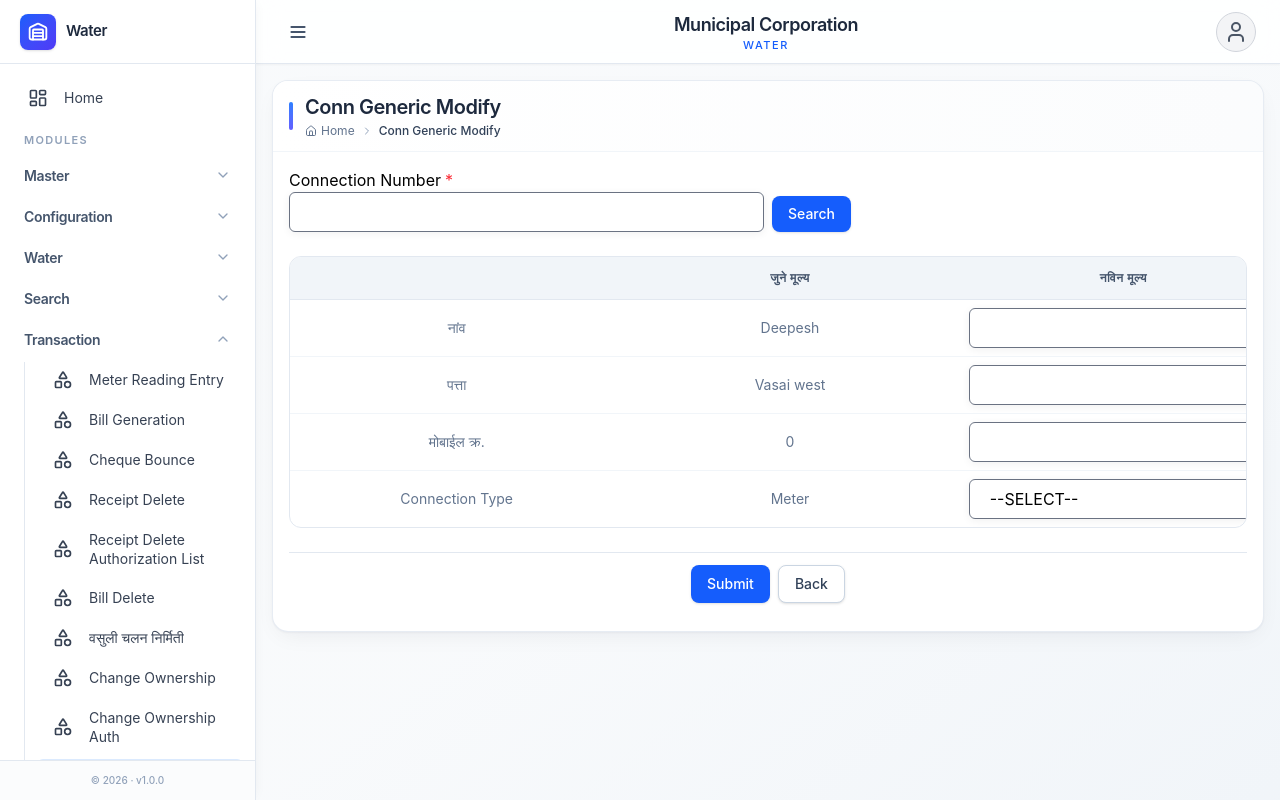
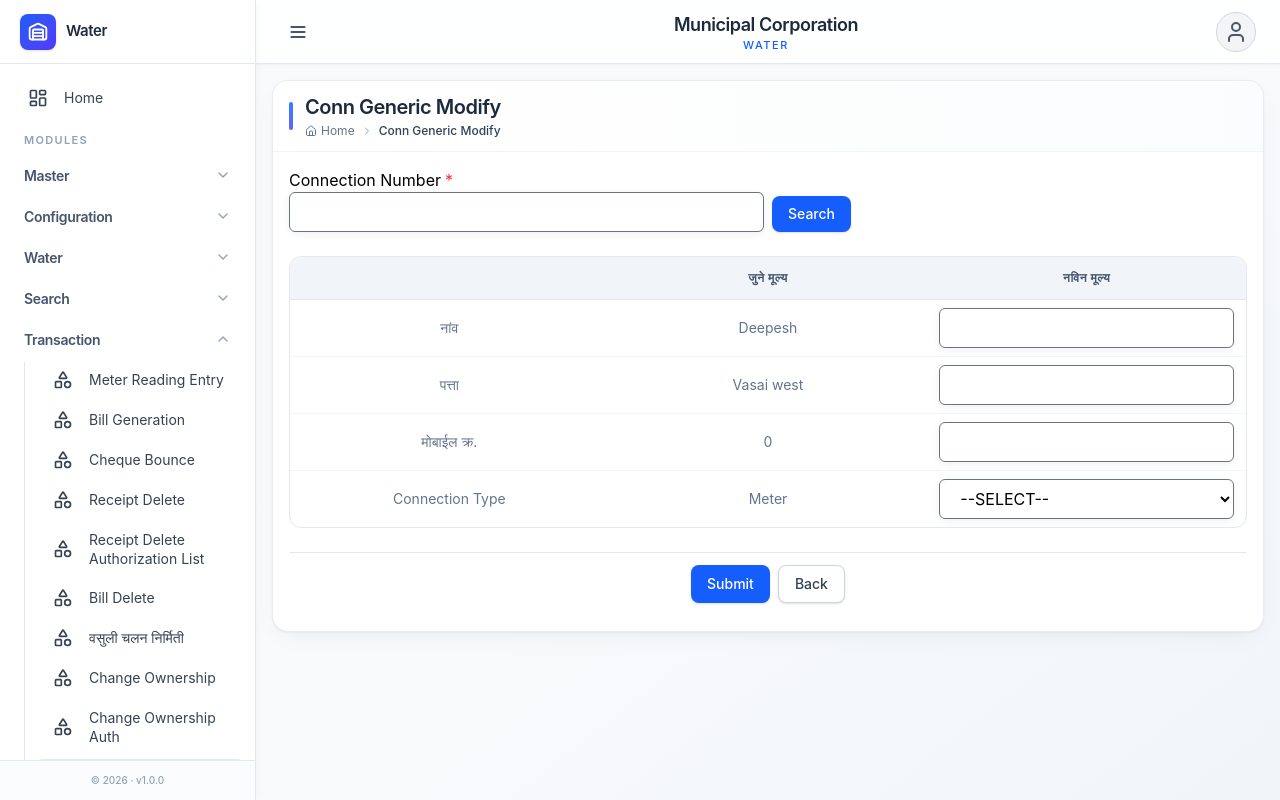
Before and after one commit to ASCENTechIndia/Water-Module, a React (Vite) app in the folder Frontend/: page /Transaction/FrmConnGenericModify in a window 1280 px wide. Built offline with nearby package versions, Linux system fonts and the light colour scheme; sample sign-in values are in the browser's storage; what @react-pdf/renderer would draw is missing.

Commit message:
Modify FrmConnGenericModify

```diff
--- a/Frontend/src/Pages/Transaction/FrmConnGenericModify/FrmConnGenericModify.jsx
+++ b/Frontend/src/Pages/Transaction/FrmConnGenericModify/FrmConnGenericModify.jsx
@@ -108,7 +108,7 @@ const FrmConnGenericModify = () => {
                 <div className="mt-3">
                     <div className="rounded-xl border border-slate-200 overflow-hidden">
                         <div className="overflow-x-auto">
-                            <table className="w-full min-w-[1000px] table-fixed border-collapse">
+                            <table className="w-full min-w-[800px] table-fixed border-collapse">
                                 <thead className="bg-slate-100/95">
                                     <tr className="border-b border-slate-200">
                                         <th className="px-3 py-3 text-left text-[12px] font-bold uppercase tracking-wider text-slate-600">
```
